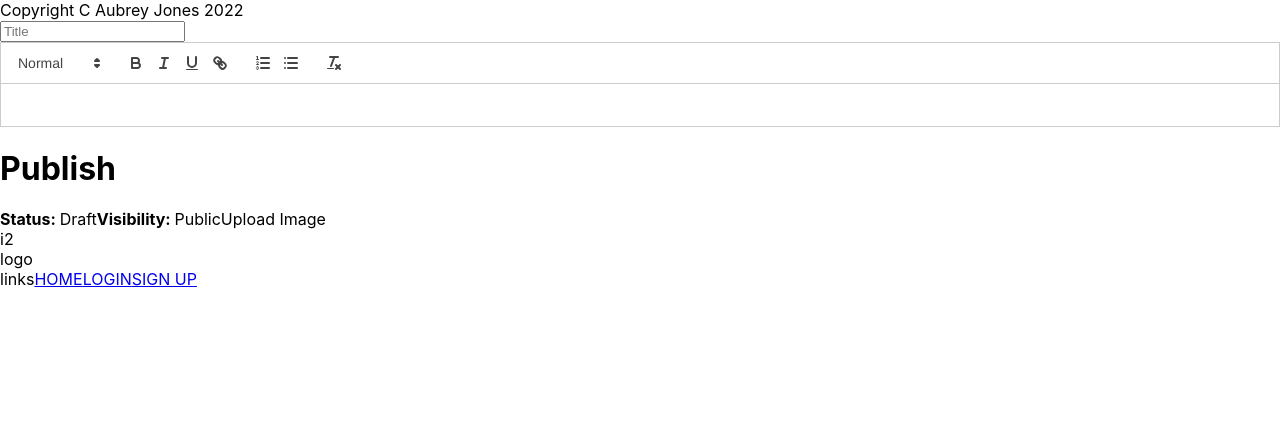
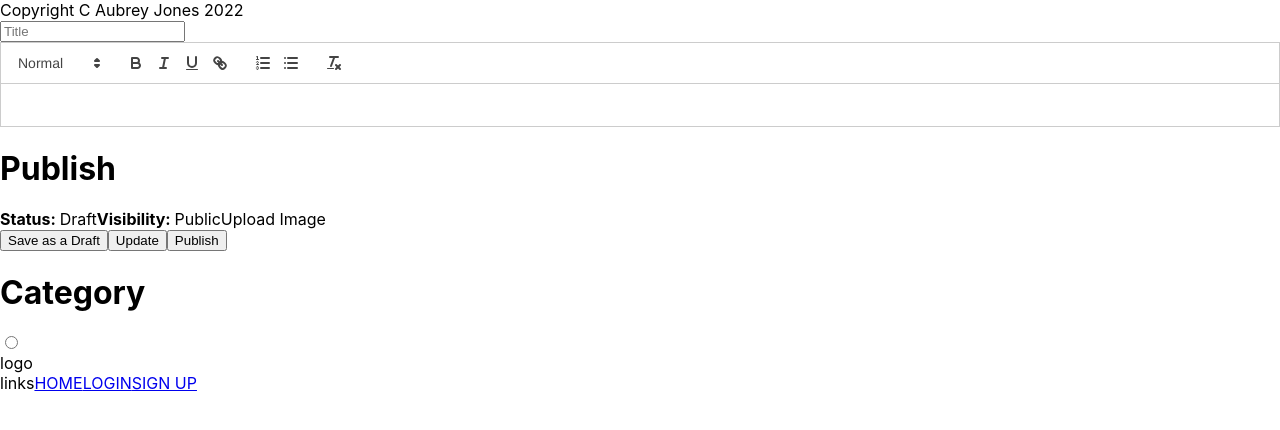
Before and after one commit to aubreyjonescreatives/socialmediafullstackapp, a React (Create React App) app in the folder client/: page /write in a window 1280 px wide. Shown: the top 430 px of the page. Built offline with nearby package versions, Linux system fonts and the light colour scheme.

Commit message:
added npm init to api folder

```diff
--- a/client/src/pages/Write.js
+++ b/client/src/pages/Write.js
@@ -26,10 +26,16 @@ return (
         <span><b>Visibility: </b> Public</span>
         <input style={{display:'none'}} type="file" id="file" name="" />
         <label htmlFor="file">Upload Image</label>
+        <div className="buttons">
+            <button>Save as a Draft</button>
+            <button>Update</button>
+            <button>Publish</button>
+        </div>
     </div>
     <div className="item">
         <div>
-           i2
+           <h1>Category</h1>
+           <input type="radio" name="cat" value="art" id="art" />
         </div>
     </div>
 </div>
```
Also changed, not shown: 1 other file (tests, documents, lock files or other folders).
